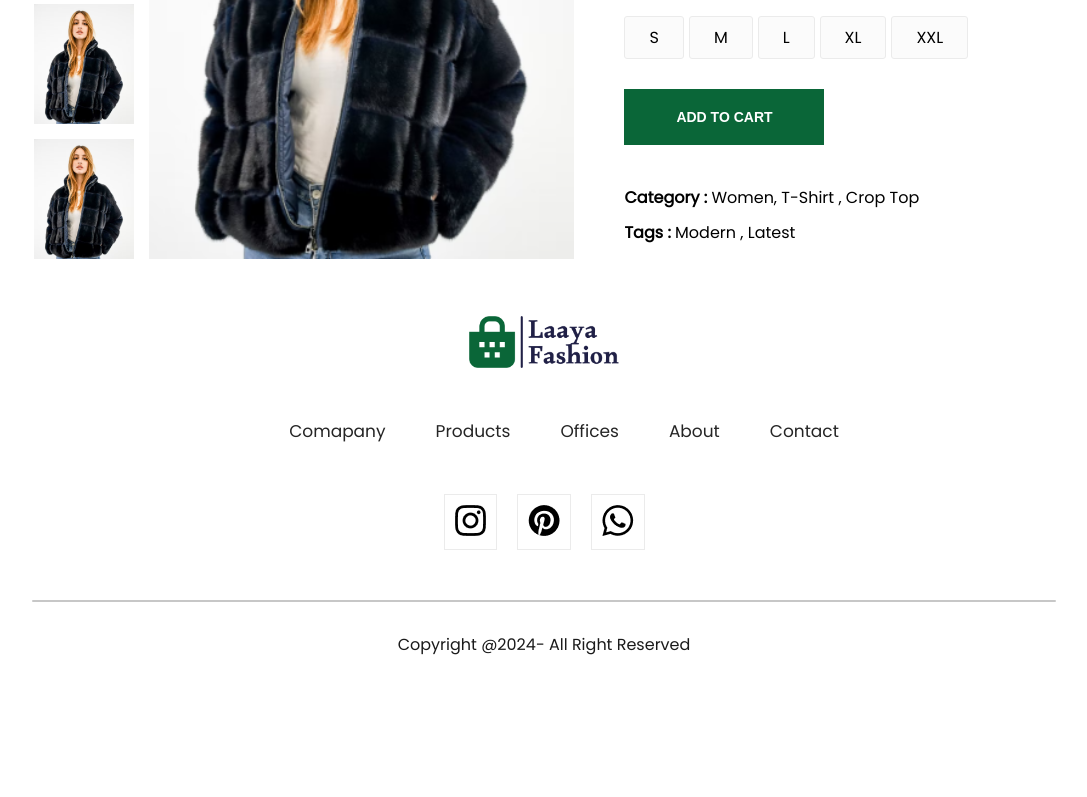
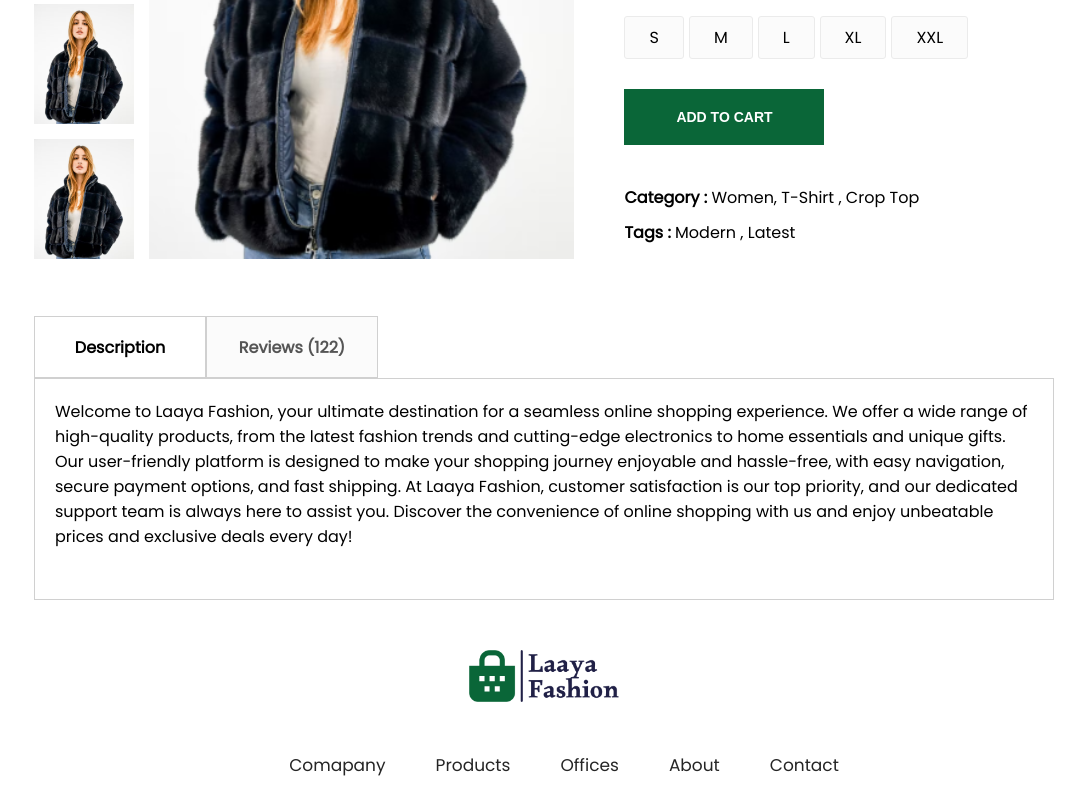
Before and after one commit to Laayaa94/CODSOFT-E-Commerse, a React (Create React App) app: page /product/1 in a window 1280 px wide. Shown: the part 446-1243 px from the top of the page, without its empty margins (96-1183 px from the left). Before the commit the page ends 1133 px from the top, so only its background shows below. Built offline with nearby package versions, Linux system fonts and the light colour scheme.

Commit message:
Description Box

```diff
--- /dev/null
+++ b/src/Components/DescriptionBox/DescriptionBox.css
@@ -0,0 +1,27 @@
+.descriptionBox{
+    margin: 50px 130px;
+
+}
+.descriptionBox-navigator{
+    display: flex;
+
+}
+.descriptionBox-nav-box{
+    display: flex;
+    align-items: center;
+    justify-content: center;
+    font-size: 16px;
+    font-weight:600 ;
+    height: 60px;
+    border:1px solid #d0d0d0;
+    width: 170px;
+}
+.descriptionBox-nav-box.fade{
+    background: #FBFBFB;
+    color: #555;
+}
+.descriptionBox-description{
+    border: 1px solid #d0d0d0;
+    padding: 20px;
+    padding-bottom: 50px;
+}
--- /dev/null
+++ b/src/Components/DescriptionBox/DescriptionBox.jsx
@@ -0,0 +1,34 @@
+import React from 'react'
+import './DescriptionBox.css'
+
+
+const DescriptionBox = () => {
+  return (
+    <div className='descriptionBox'>
+      <div className="descriptionBox-navigator">
+        <div className="descriptionBox-nav-box">
+            Description
+        </div>
+        <div className="descriptionBox-nav-box fade">
+            Reviews (122)
+        </div>
+      </div>
+        <div className="descriptionBox-description">
+            <p>Welcome to Laaya Fashion, your ultimate destination
+                for a seamless online shopping experience.
+                We offer a wide range of high-quality products,
+                 from the latest fashion trends and cutting-edge
+                 electronics to home essentials and unique gifts.
+                 Our user-friendly platform is designed to make your
+                  shopping journey enjoyable and hassle-free, with
+                  easy navigation, secure payment options, and
+                  fast shipping. At Laaya Fashion, customer
+                   satisfaction is our top priority, and our
+                   dedicated support team is always here to assist you. Discover the convenience of online shopping with us and enjoy unbeatable prices and exclusive deals every day!</p>
+
+        </div>
+    </div>
+  )
+}
+
+export default DescriptionBox
--- a/src/Pages/Product.jsx
+++ b/src/Pages/Product.jsx
@@ -3,6 +3,7 @@ import {ShopContext} from '../Context/ShopContext/ShopContext'
 import { useParams } from 'react-router-dom';
 import Breadcrums from '../Components/Breadcrums/Breadcrums';
 import Productdisplay from '../Components/ProductDisplay/Productdisplay';
+import DescriptionBox from '../Components/DescriptionBox/DescriptionBox';
 const Product = () => {
   const {all_product}=useContext(ShopContext);
   const {productId} =useParams();
@@ -11,6 +12,7 @@ const Product = () => {
     <div>
       <Breadcrums product={product}/>
       <Productdisplay product={product}/>
+      <DescriptionBox/>
     </div>
   )
 }
```
